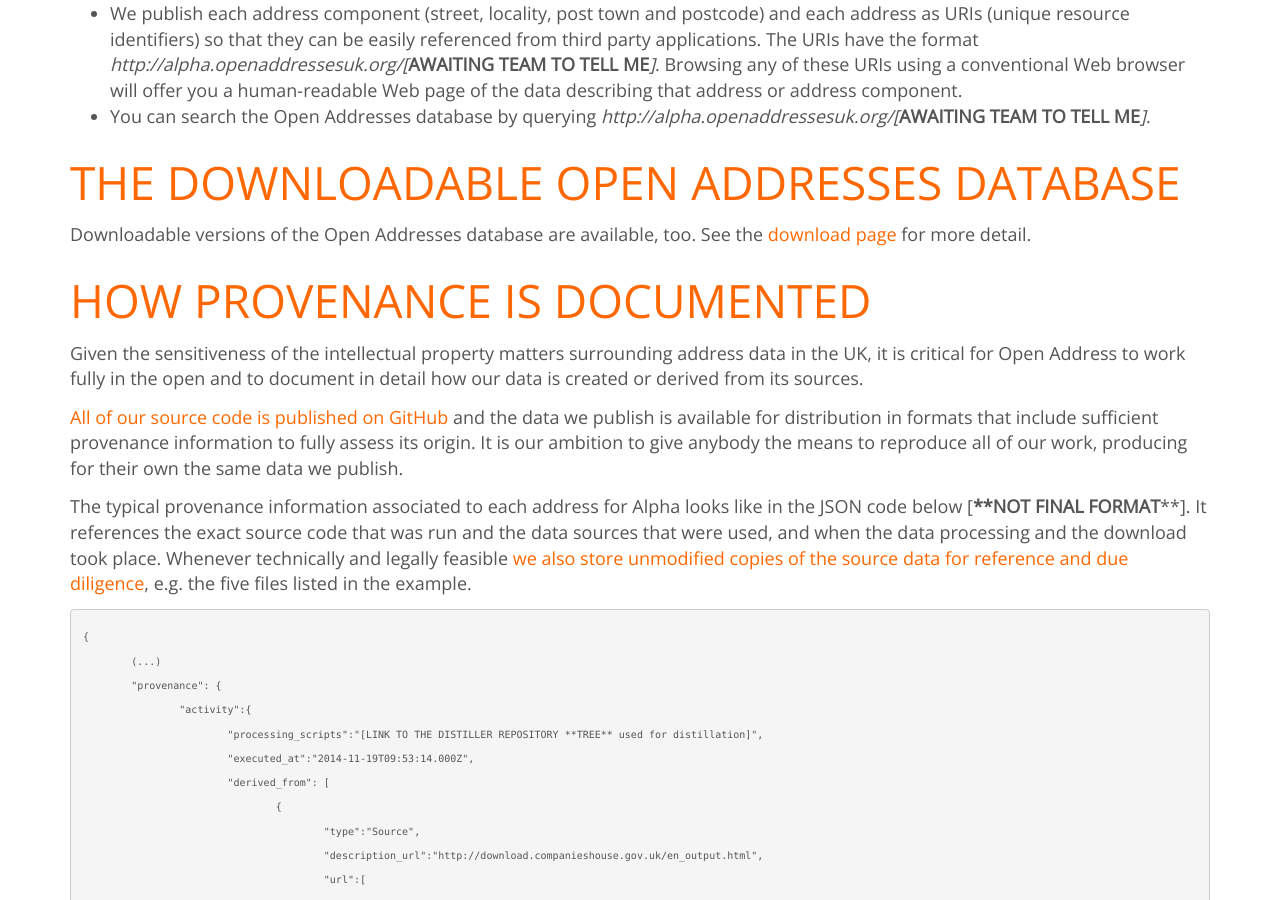
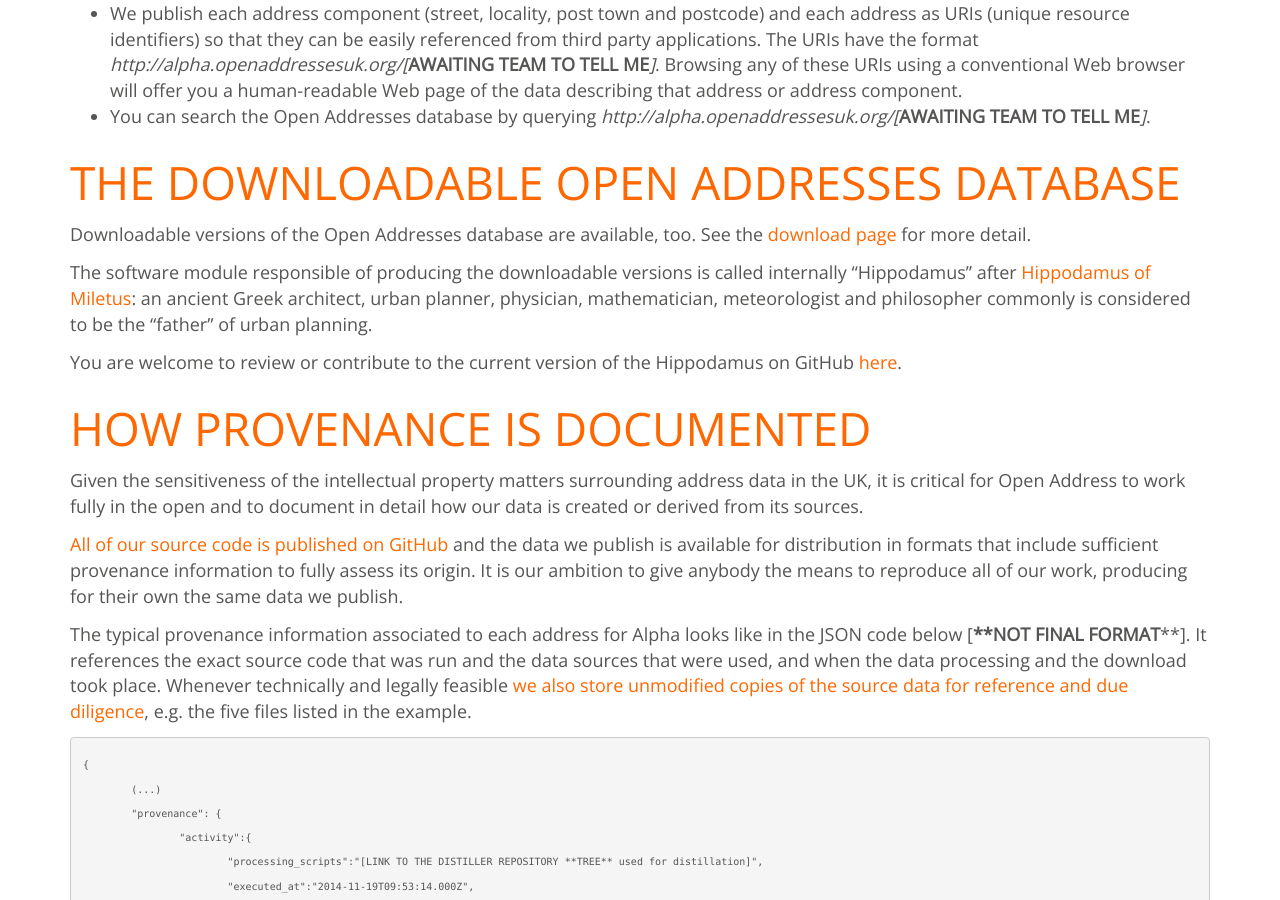
Before and after one commit to OpenAddressesUK/OLD_openaddressesuk.github.io, a Jekyll site: the page built from docs.md, in a window 1280 px wide and 900 px high, scrolled down 3855 px. Built offline with Jekyll 4.4.1, drawn with Linux system fonts in a browser that asks for light colours; nearby versions of some CDN libraries.

Commit message:
Added reference to Hippodamus

```diff
--- a/docs.md
+++ b/docs.md
@@ -93,6 +93,10 @@ Open Addresses offers several APIs (Application Programming Interfaces) to integ
 #<a name='downloadable'>The downloadable Open Addresses database</a>
 Downloadable versions of the Open Addresses database are available, too. See the [download page](/download) for more detail.
 
+The software module responsible of producing the downloadable versions is called internally "Hippodamus" after [Hippodamus of Miletus](https://en.wikipedia.org/wiki/Hippodamus_of_Miletus): an ancient Greek architect, urban planner, physician, mathematician, meteorologist and philosopher commonly is considered to be the "father" of urban planning.
+
+You are welcome to review or contribute to the current version of the Hippodamus on GitHub [here](https://github.com/OpenAddressesUK/hippodamus/).
+
 #<a name='provenance'>How provenance is documented</a>
 Given the sensitiveness of the intellectual property matters surrounding address data in the UK, it is critical for Open Address to work fully in the open and to document in detail how our data is created or derived from its sources.
 
```
